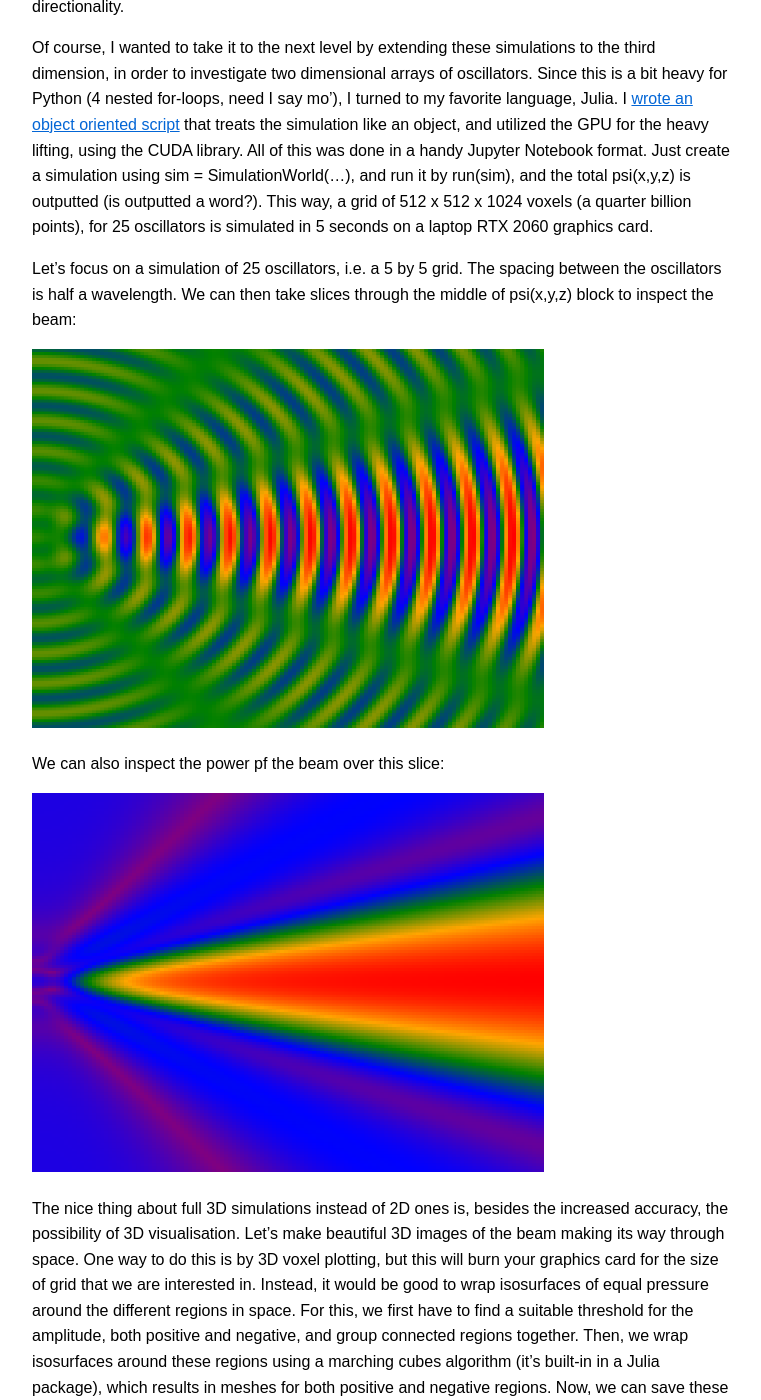
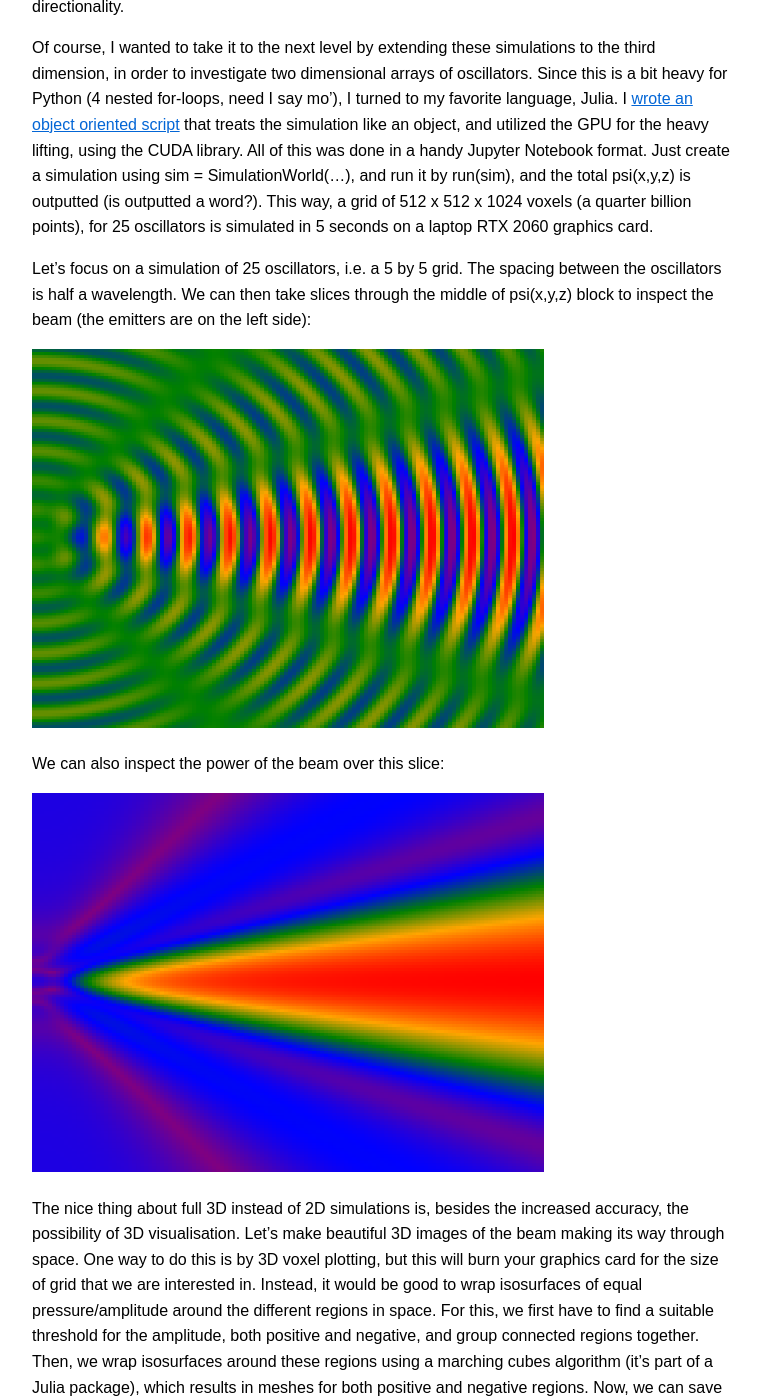
Before and after one commit to samman350/samman350.github.io, a Jekyll site: the page built from _posts/2025-05-08-phased-arrays.md, in a window 1280 px wide and 1400 px high, scrolled down 3127 px. Shown: the whole window, without its empty margins (258-1019 px from the left). Built offline with Jekyll 4.4.1, drawn with Linux system fonts in a browser that asks for light colours; formulas are drawn with MathJax 3; some of the changed text lies outside the part shown.

Commit message:
Update 2025-05-08-phased-arrays.md

```diff
--- a/_posts/2025-05-08-phased-arrays.md
+++ b/_posts/2025-05-08-phased-arrays.md
@@ -35,15 +35,15 @@ I did not take any attentuation of the waves into account, since I was just inte
 Of course, I wanted to take it to the next level by extending these simulations to the third dimension, in order to investigate two dimensional arrays of oscillators. Since this is a bit heavy for Python (4 nested for-loops, need I say mo'), I turned to my favorite language, Julia. I [wrote an object oriented script](https://github.com/samman350/3D_PhaseArray) that treats the simulation like an object, and utilized the GPU for the heavy lifting, using the CUDA library. All of this was done in a handy Jupyter Notebook format. Just create a simulation using sim = SimulationWorld(...), and run it by run(sim), and the total psi(x,y,z) is outputted (is outputted a word?). This way, a grid of 512 x 512 x 1024 voxels (a quarter billion points), for 25 oscillators is simulated in 5 seconds on a laptop RTX 2060 graphics card.
 
 Let's focus on a simulation of 25 oscillators, i.e. a 5 by 5 grid. The spacing between the oscillators is half a wavelength.
-We can then take slices through the middle of psi(x,y,z) block to inspect the beam:
+We can then take slices through the middle of psi(x,y,z) block to inspect the beam (the emitters are on the left side):
 
 ![25 oscillators]({{ '/assets/images/25_0p5space_128_128_128_waves.png' | relative_url }}){: width="512" }
 
-We can also inspect the power pf the beam over this slice:
+We can also inspect the power of the beam over this slice:
 
 ![25 oscillators]({{ '/assets/images/25_0p5space_128_128_128.png' | relative_url }}){: width="512" }
 
-The nice thing about full 3D simulations instead of 2D ones is, besides the increased accuracy, the possibility of 3D visualisation. Let's make beautiful 3D images of the beam making its way through space. One way to do this is by 3D voxel plotting, but this will burn your graphics card for the size of grid that we are interested in. Instead, it would be good to wrap isosurfaces of equal pressure around the different regions in space. For this, we first have to find a suitable threshold for the amplitude, both positive and negative, and group connected regions together. Then, we wrap isosurfaces around these regions using a marching cubes algorithm (it's built-in in a Julia package), which results in meshes for both positive and negative regions. Now, we can save these meshes into .obj files, and import them in Blender. I have to admit that in this last section I relied quite heavily on 'vibe coding', but whatever works works, and the result is quite amazing:
+The nice thing about full 3D instead of 2D simulations is, besides the increased accuracy, the possibility of 3D visualisation. Let's make beautiful 3D images of the beam making its way through space. One way to do this is by 3D voxel plotting, but this will burn your graphics card for the size of grid that we are interested in. Instead, it would be good to wrap isosurfaces of equal pressure/amplitude around the different regions in space. For this, we first have to find a suitable threshold for the amplitude, both positive and negative, and group connected regions together. Then, we wrap isosurfaces around these regions using a marching cubes algorithm (it's part of a Julia package), which results in meshes for both positive and negative regions. Now, we can save these meshes into .obj files, and import them in Blender. I have to admit that in this last section I relied quite heavily on 'vibe coding', but whatever works works, and the result is quite amazing.
 
 Here are waves emitted from the 25 oscillators, with a oscillator spacing of 0.5 wavelengths:
 
@@ -54,4 +54,5 @@ What happens when we increase the distance between the oscillators to a full wav
 
 ![25 oscillators]({{ '/assets/images/gif_25spce1.gif' | relative_url }})
 
-It can be seen that significant sidelobes exist, that carry a large portion of the total energy. The main beam also lost it's circular shape, and instead has a more square-like outline.
+It can be seen that significant side lobes exist, that carry a large portion of the total energy. The main beam also lost it's circular shape, and instead has a more square-like outline.
+This seems like a good platform for studying the behaviour of the phased array, I hope the experiments will turn out good too. Stay tuned people.
```
